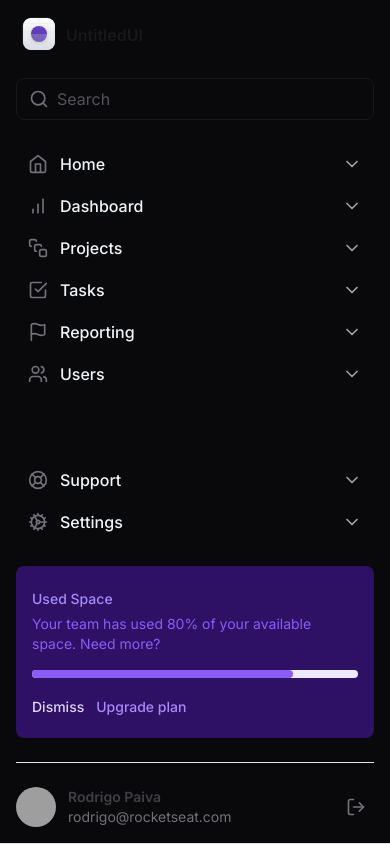
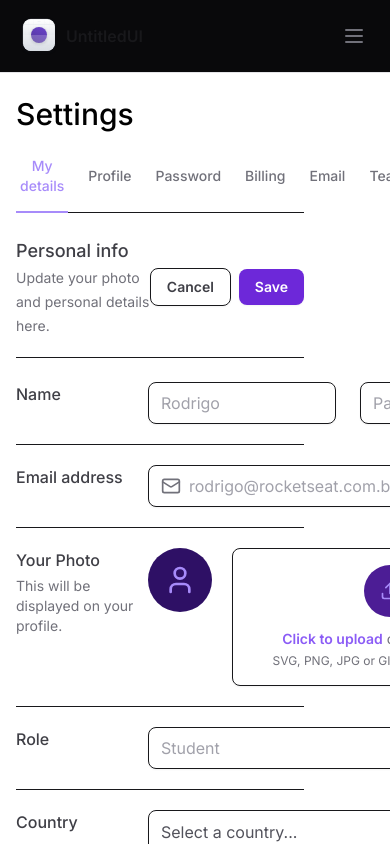
Before and after one commit to rdg-404/untitled-ui, a Next.js app: page / in a window 390 px wide. Shown: the top 844 px of the page. Built offline with nearby package versions, Linux system fonts and the light colour scheme; grey boxes are pictures that could not be loaded.

Commit message:
style-menu open/close

```diff
--- a/package.json
+++ b/package.json
@@ -10,6 +10,7 @@
   },
   "dependencies": {
     "@formkit/auto-animate": "^0.8.0",
+    "@radix-ui/react-collapsible": "^1.0.3",
     "@radix-ui/react-select": "^2.0.0",
     "@radix-ui/react-tabs": "^1.0.4",
     "framer-motion": "^10.16.4",
--- a/src/app/layout.tsx
+++ b/src/app/layout.tsx
@@ -19,7 +19,9 @@
       <body className={inter.className}>
         <div className="grid min-h-screen grid-cols-app dark:bg-zinc-950 dark:text-slate-100">
           <Sidebar />
-          <main className="px-4 pb-12 pt-8">{children}</main>
+          <main className="px-4 pb-12 pt-24 lg:col-start-2 lg:px-4 lg:pt-8">
+            {children}
+          </main>
         </div>
       </body>
     </html>
--- a/src/components/Sidebar/index.tsx
+++ b/src/components/Sidebar/index.tsx
@@ -1,3 +1,5 @@
+'use client'
+
 import {
   BarChart,
   CheckSquare,
@@ -5,6 +7,7 @@
   Flag,
   Home,
   LifeBuoy,
+  Menu,
   Search,
   SquareStack,
   Users,
@@ -14,11 +17,24 @@
 import { UsedSpaceWidget } from './UsedSpaceWidget'
 import { Profile } from './Profile'
 import { Input } from '../Input'
+import * as Collapsible from '@radix-ui/react-collapsible'
+import { Button } from '../Button'
 
 export function Sidebar() {
   return (
-    <aside className=" fixed bottom-0 left-0 right-0 top-0 z-20 flex flex-col gap-6 border-b border-zinc-200 bg-zinc-950 p-4 dark:border-zinc-900 dark:text-zinc-300 lg:relative lg:right-auto lg:w-80 lg:border-r lg:px-5 lg:py-8 ">
+    <Collapsible.Root className="fixed left-0 right-0 top-0 z-20 flex flex-col gap-6 border-b border-zinc-200 bg-zinc-950 p-4 data-[state=open]:bottom-0  dark:border-zinc-900 dark:text-zinc-300  lg:right-auto lg:w-80 lg:border-r lg:px-5 lg:py-8 lg:data-[state=closed]:bottom-0">
+      <div className="flex items-center justify-between">
         <Logo />
+        <Collapsible.Trigger asChild className="lg:hidden">
+          <Button variant="icon">
+            <Menu className="h-6 w-6" />
+          </Button>
+        </Collapsible.Trigger>
+      </div>
+      <Collapsible.Content
+        forceMount
+        className="flex flex-1 flex-col gap-6 data-[state=closed]:hidden lg:data-[state=closed]:flex"
+      >
         <Input.Root>
           <Input.Prefix>
             <Search className="h-5 w-5 text-zinc-500" />
@@ -47,6 +63,7 @@
 
           <Profile />
         </div>
-    </aside>
+      </Collapsible.Content>
+    </Collapsible.Root>
   )
 }
```
Also changed, not shown: 1 other file (tests, documents, lock files or other folders). Lines whose indentation alone changed are shown as unchanged.
